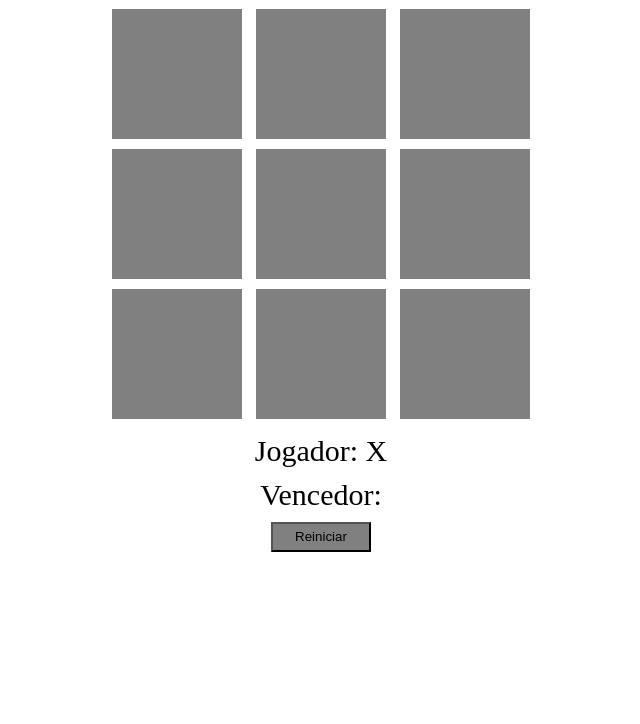
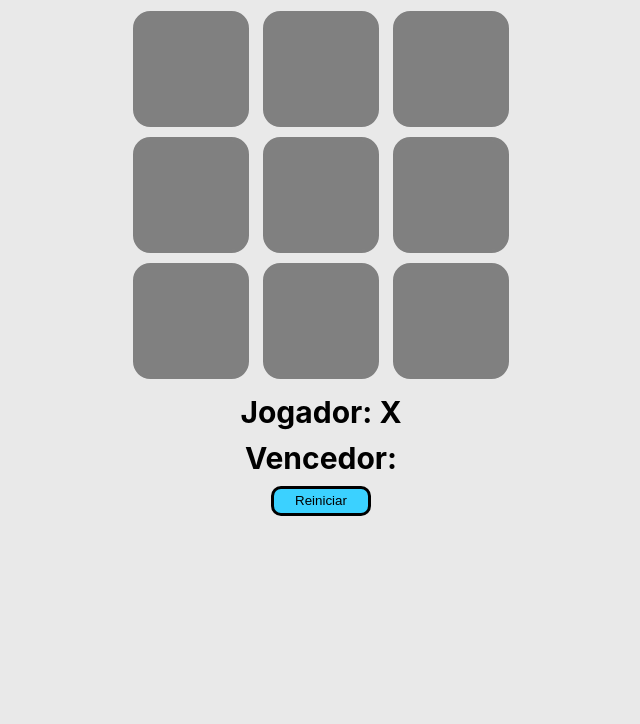
Before and after one commit to Maironsantana/desafio-DIO-jogoDaVelha, a plain HTML site: page index.html in a window 1280 px wide. Shown: the part 76-800 px from the top of the page, without its empty margins (319-959 px from the left). Drawn offline with Linux system fonts and the light colour scheme.

Commit message:
style fix

```diff
--- a/index.html
+++ b/index.html
@@ -2,10 +2,8 @@
 <html lang="pt-br">
 <head>
     <meta charset="UTF-8">
-    <meta http-equiv="X-UA-Compatible" content="IE=edge">
-    <meta name="viewport" content="width=device-width, initial-scale=1.0">
     <title>Jogo da Velha</title>
-    <link rel="stylesheet" href="style.css">
+    <link rel="stylesheet" type="text/css" href="style.css">
 </head>
 <body>
     <h1>
--- a/script.js
+++ b/script.js
@@ -95,9 +95,9 @@ function mudarVencedor(quadrado){
 }
 
 function mudaCorQuadrado(quadrado1, quadrado2, quadrado3){
-    quadrado1.style.background = 'green';
-    quadrado2.style.background = 'green';
-    quadrado3.style.background = 'green';
+    quadrado1.style.background = '#5afe55';
+    quadrado2.style.background = '#5afe55';
+    quadrado3.style.background = '#5afe55';
 }
 
 function checaSequencia(quadrado1, quadrado2, quadrado3){
--- a/style.css
+++ b/style.css
@@ -1,5 +1,8 @@
 body{
     text-align: center;
+    font-family: -apple-system, BlinkMacSystemFont, 'Segoe UI', Roboto, Oxygen, Ubuntu, Cantarell, 'Open Sans', 'Helvetica Neue', sans-serif;
+    font-weight: bold;
+    background: rgb(233, 233, 233);
 }
 
 .quadrado{
@@ -8,11 +11,13 @@ body{
     height: 50px;
     background-color: grey;
     display: inline-block;
-    padding: 40px;
-    font-size: 60px;
+    padding: 30px;
+    font-size: 40px;
     margin: 5px;
     cursor: pointer;
     color: grey;
+    border: 3px solid;
+    border-radius: 15%;
 }
 
 .jogador, .vencedor{
@@ -25,6 +30,8 @@ button{
     margin-top: 10px;
     width: 100px;
     height: 30px;
-    background: grey;
+    background: rgb(59, 209, 255);
     cursor: pointer;
+    border: 3px solid;
+    border-radius: 10px;
 }
```
Also changed, not shown: 1 other file.
